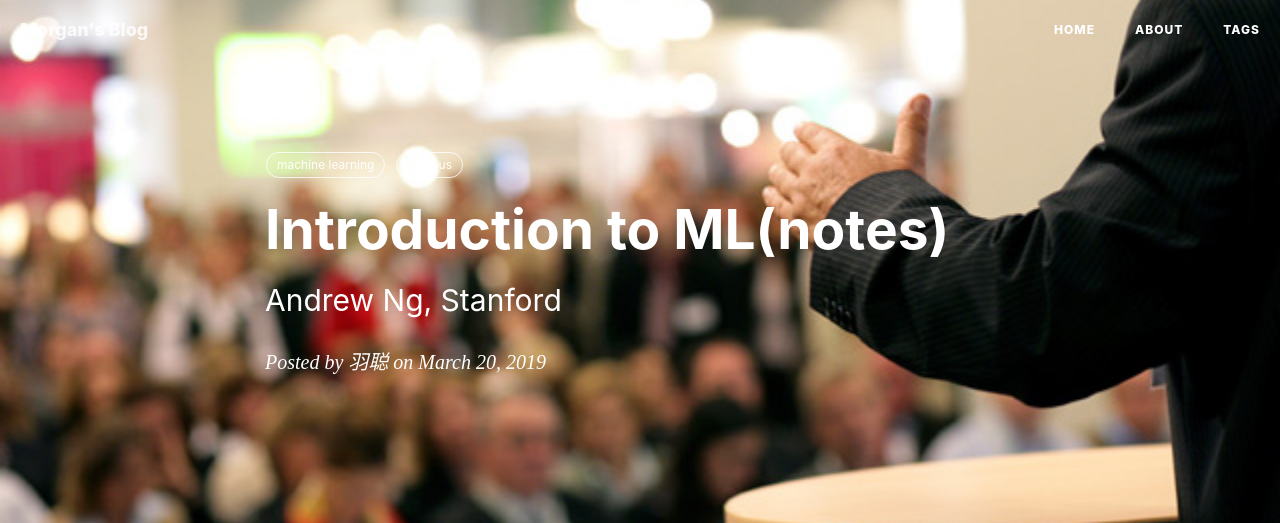
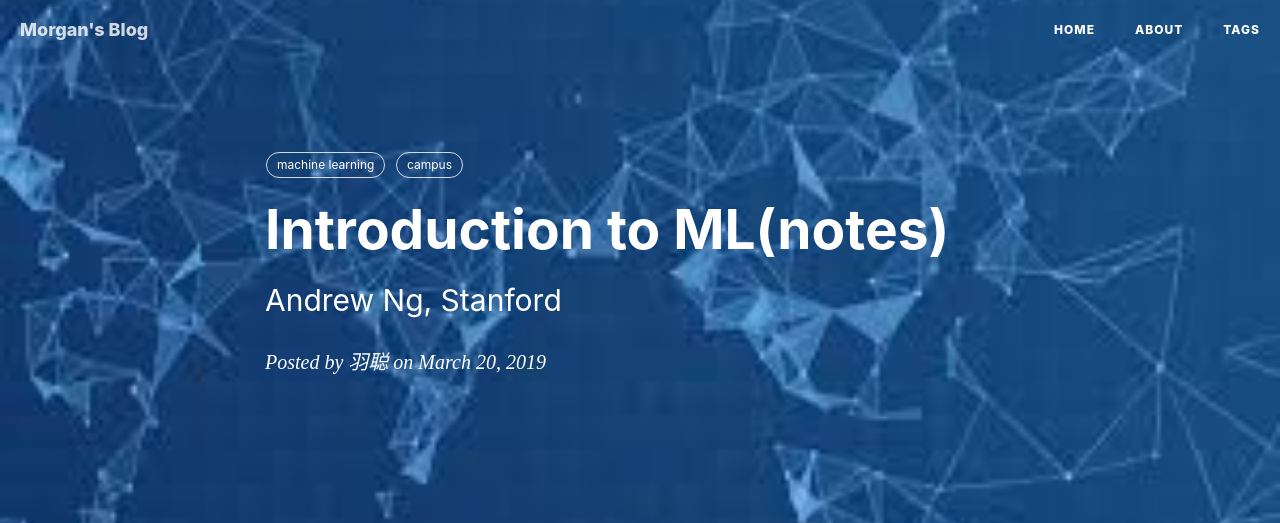
Before and after one commit to cheeseburg/cheeseburg.github.io, a Jekyll site: the page built from _posts/2019-03-20-ML-stanford-notes-Intro.md, in a window 1280 px wide. Shown: the top 523 px of the page. Built offline with Jekyll 4.4.1, drawn with Linux system fonts in a browser that asks for light colours; nearby versions of some CDN libraries; comment, search, counter and statistics services are not loaded; grey boxes are pictures that could not be loaded.

Commit message:
update ML background

```diff
--- a/_posts/2019-03-20-ML-stanford-notes-Intro.md
+++ b/_posts/2019-03-20-ML-stanford-notes-Intro.md
@@ -4,7 +4,7 @@ title:      Introduction to ML(notes)              # 标题
 subtitle:   Andrew Ng, Stanford  #副标题
 date:       2019-03-20              # 时间
 author:     羽聪                      # 作者
-header-img: img/PublicSpeaking_midterm_post.jpg    #这篇文章标题背景图片
+header-img: img/ML.jpg    #这篇文章标题背景图片
 catalog: true                       # 是否归档
 tags:                               #标签
     - machine learning
```
Also changed, not shown: _posts/2019-03-20-ML-stanford-notes-linear-regression-with-one-variable.md (+1 -1 lines), img/ML.jpg (added).
